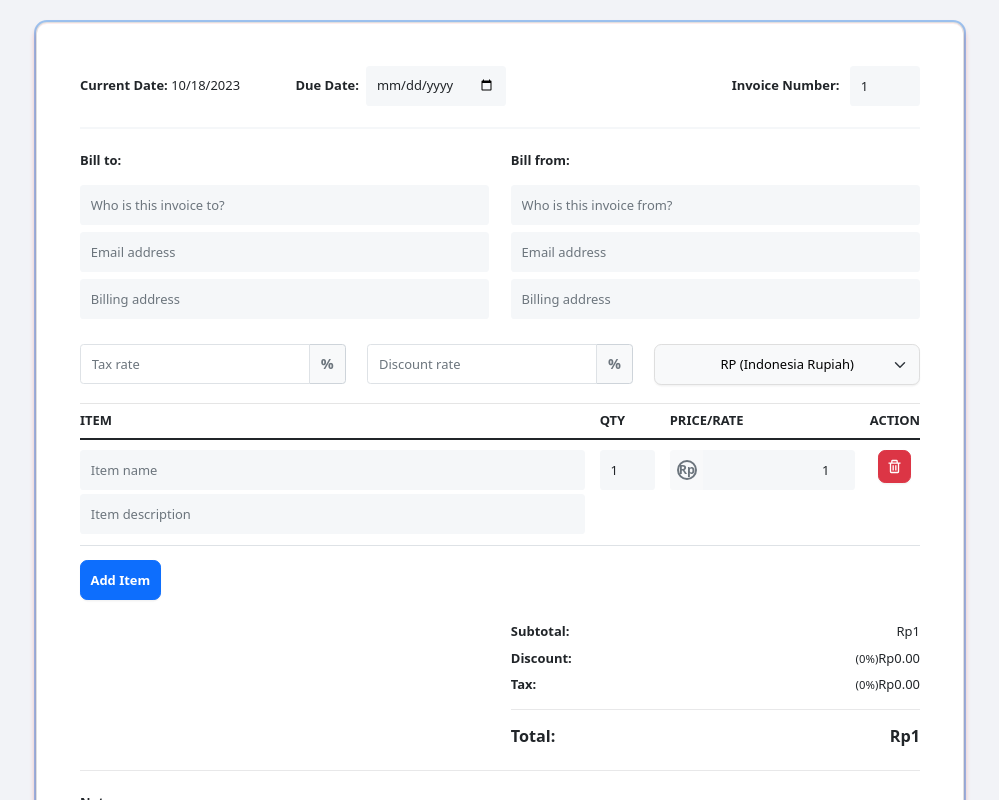
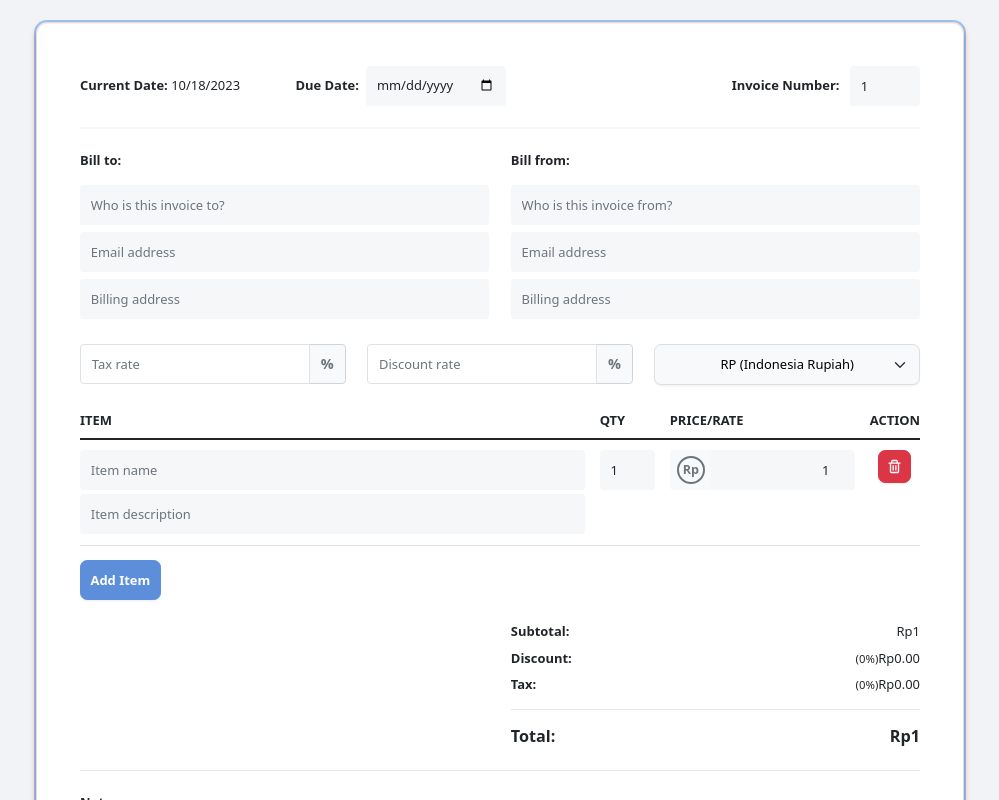
Before and after one commit to hanjarraes/generator-invoice, a React (Create React App) app: page / in a window 1280 px wide. Shown: the top 800 px of the page, without its empty margins (140-1139 px from the left). Built offline with nearby package versions, Linux system fonts and the light colour scheme.

Commit message:
change padding

```diff
--- a/src/App.css
+++ b/src/App.css
@@ -66,9 +66,15 @@ hr {
 }
 
 .table th {
-  border-top: 1px solid #0000001a;
+  border-top: 1px solid transparent;
   border-bottom: 1px solid #0000001a;
   border-bottom-color: #0000001a !important
+}
+
+.btn-primary {
+  color: #fff;
+  background-color: #5c8ed9;
+  border-color: #5c8ed9;
 }
 
 .table td {
--- a/src/components/EditableField.js
+++ b/src/components/EditableField.js
@@ -12,7 +12,7 @@ const EditableField = ({ cellData, onItemizedItemEdit }) => {
         >
           <span
             className="border border-2 border-secondary rounded-circle d-flex align-items-center justify-content-center small"
-            style={{ width: '20px', height: '20px' }}
+            style={{ width: '20px', height: '20px', padding: '12px' }}
           >
             {cellData.leading}
           </span>
```
